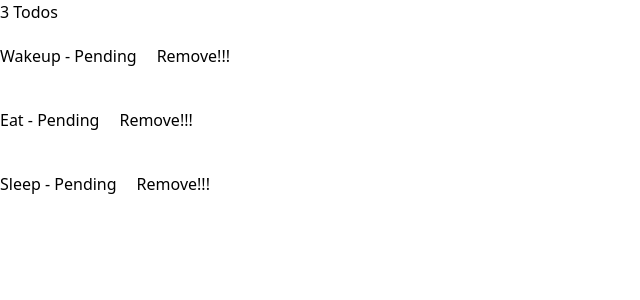
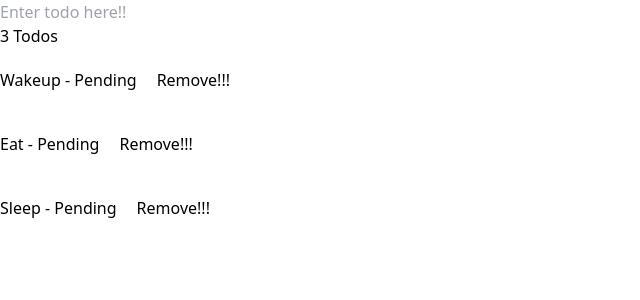
Before and after one commit to natuShubham96/hooks-todo, a React (Create React App) app: page / in a window 1280 px wide. Shown: the top 300 px of the page, without its empty margins (0-640 px from the left). Built offline with nearby package versions, Linux system fonts and the light colour scheme.

Commit message:
Adding todos

```diff
--- /dev/null
+++ b/src/Components/TODOForm.js
@@ -0,0 +1,19 @@
+import {useState, useContext} from 'react'
+import todoContext from '../context'
+
+export default function TODOFORM() {
+    const [todo, setTodo] = useState("")
+    const {dispatch} = useContext(todoContext)
+
+    const handleSubmit = (event) => {
+event.preventDefault();
+dispatch({type: "ADD_TODO", payload: todo})
+setTodo("")
+    }
+
+    return (
+        <form onSubmit={handleSubmit}>
+            <input  type="text"  placeholder="Enter todo here!!" value={todo} onChange={(event) => setTodo(event.target.value)}/>
+        </form>
+    )
+}
--- a/src/index.js
+++ b/src/index.js
@@ -5,6 +5,7 @@ import reportWebVitals from './reportWebVitals';
 import todoContext from './context'
 import todoReducer from './reducer'
 import TodoList from './Components/TodoList'
+import TODOFORM from './Components/TODOForm'
 
 export const UserInfo = React.createContext(); //creating context, to be used for passing down values to children components
 //createContext provides 2 values, Provider and consumer which is used to fetch passed value in child component
@@ -29,6 +30,7 @@ const App = () => {
  //Passing the grabbed state and dispatch from useReducer to child components
   return (
 <todoContext.Provider value={{state,dispatch}}>
+<TODOFORM />
 <TodoList />
 </todoContext.Provider>
   )
--- a/src/reducer.js
+++ b/src/reducer.js
@@ -1,13 +1,23 @@
+import uuidv4 from 'uuid/v4'
 
 export default function todoReducer (state, action) {
+    let todos;
     switch(action.type) {
         case "TOGGLE_TODO" :
         const updatedStatus = action.payload.status === "Pending"? "Completed" : "Pending"
         const todo =  state.todos.map(t => t.id === action.payload.id? {...action.payload, status: updatedStatus} : t)
         return {...state,todos: todo}
+        case "ADD_TODO" :
+            const newTODO = {
+                id: uuidv4(),
+                text: action.payload,
+                status: "Pending"
+            }
+            todos = [...state.todos,newTODO]
+            return {...state,todos}
         case "REMOVE_TODO" :
-            const todos = state.todos.filter(t => t.id !== action.payload.id)
-            return {...SVGFEDistantLightElement, todos}
+            todos = state.todos.filter(t => t.id !== action.payload.id)
+            return {...state, todos}
         default:
             return state;
     }
```
Also changed, not shown: 1 other file (tests, documents, lock files or other folders).
